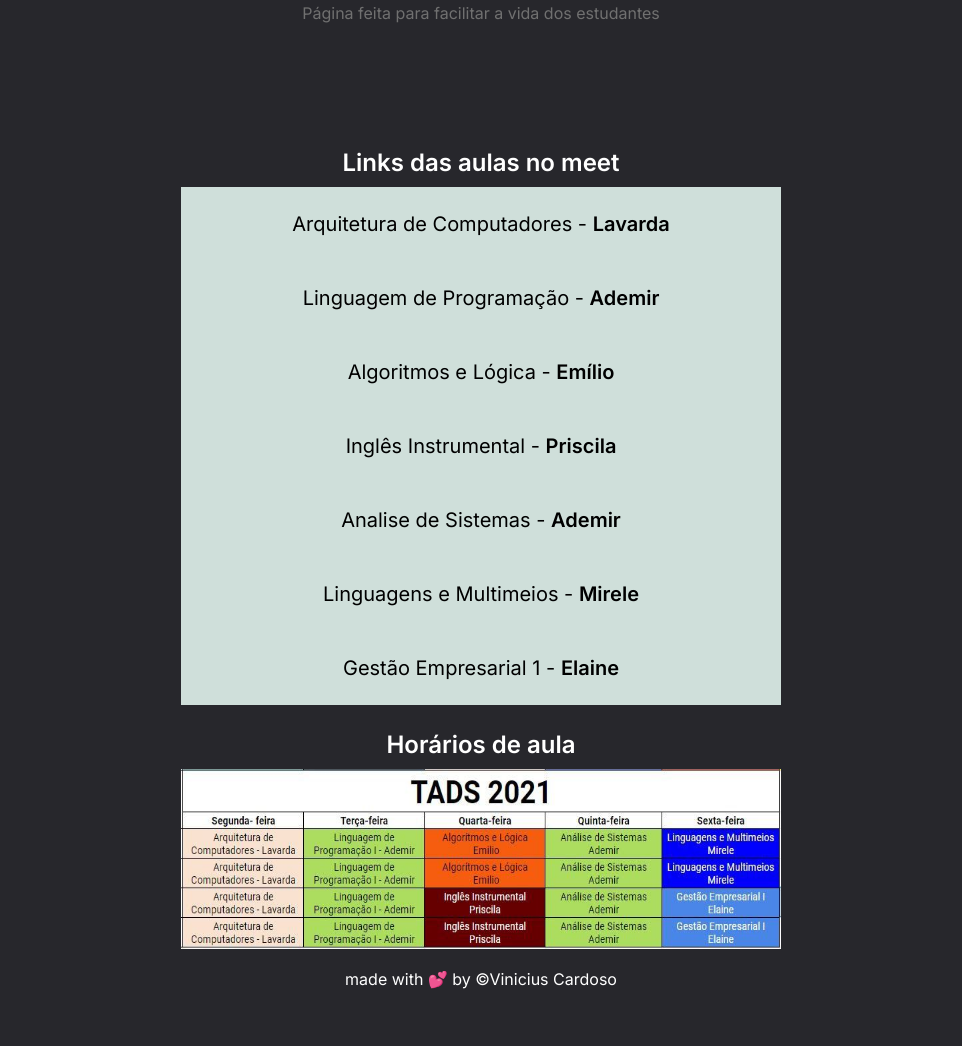
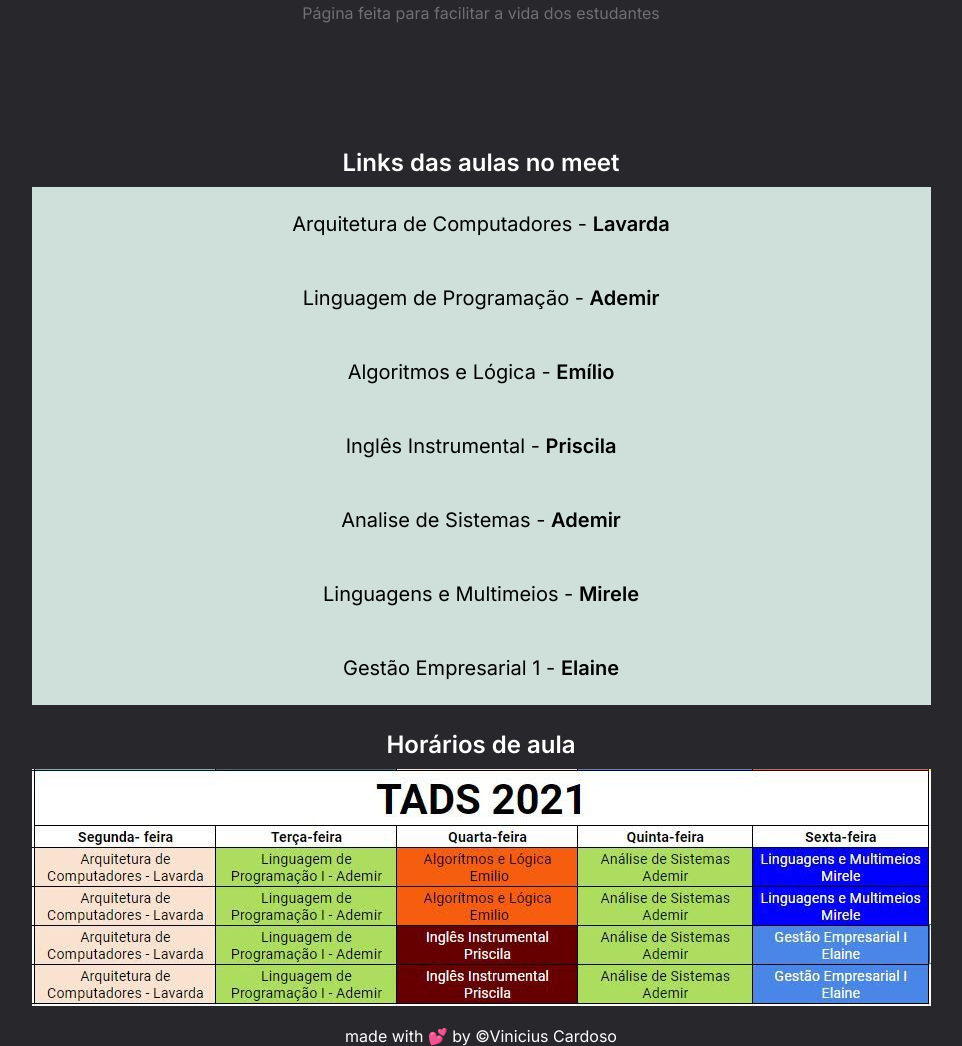
Before and after one commit to vinicdev/Horarios, a plain HTML site: page index.html in a window 1280 px wide. Shown: the part 148-1194 px from the top of the page, without its empty margins (159-1121 px from the left). Before the commit the page ends 1137 px from the top, so only its background shows below. Drawn offline with Linux system fonts and the light colour scheme.

Commit message:
🐛 Arrumando tamanhos

```diff
--- a/assets/css/style.css
+++ b/assets/css/style.css
@@ -35,7 +35,7 @@ header p {
 
 /* Link Meets */
 .container {
-	width: 600px;
+	width: auto;
 	margin: 0 auto;
 	padding: 0px;
 	position: relative;
@@ -52,8 +52,6 @@ header p {
 
 ul {
     background-color: rgb(207, 223, 218);
-    width: auto;
-
 }
 
 ul a {
@@ -87,8 +85,8 @@ h2 {
     display: block;
     margin-left: auto;
     margin-right: auto;
-    width: 600px;
-    height: 200px;
+    width: auto;
+    height: auto;
     padding-bottom: 20px;
 }
 
```
